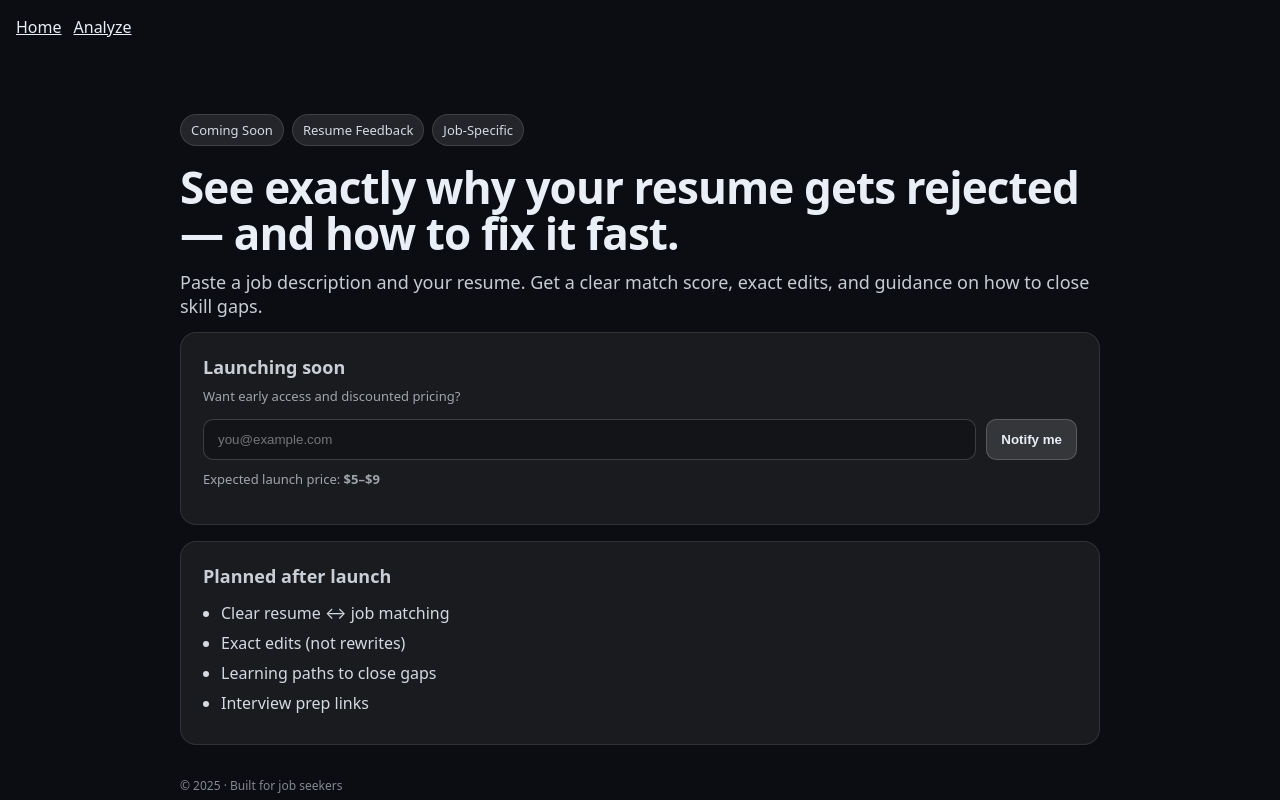
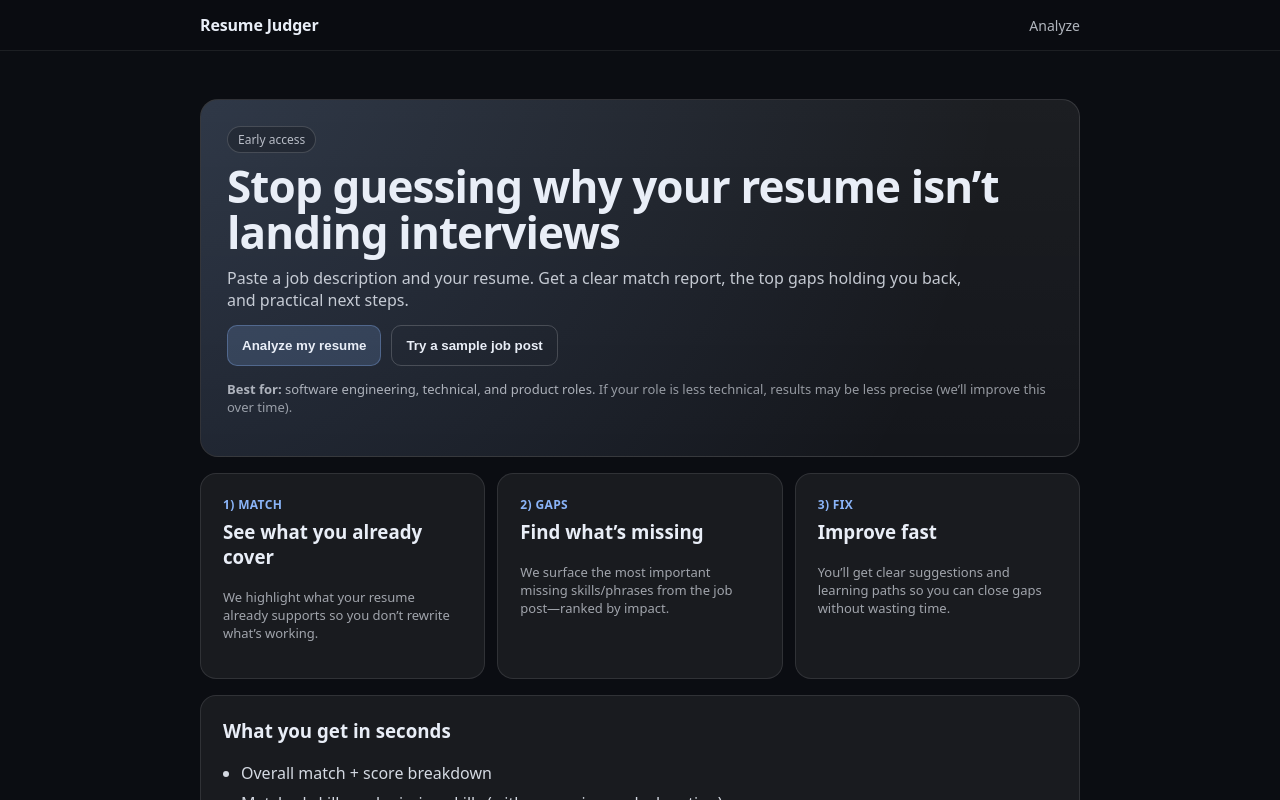
Before and after one commit to johnemorris/resume-judger-landing, a React (Vite) app: page / in a window 1280 px wide. Shown: the top 800 px of the page. Built offline with nearby package versions, Linux system fonts and the light colour scheme.

Commit message:
updated home page

```diff
--- a/src/App.tsx
+++ b/src/App.tsx
@@ -1,36 +1,18 @@
-import { Routes, Route, Link } from "react-router-dom";
+import { Routes, Route } from "react-router-dom";
+import Layout from "./components/Layout";
+import Home from "./pages/Home";
 import Analyze from "./pages/Analyze";
 import Report from "./pages/Report";
-import { useState } from "react";
 
-/**
- * Root App
- */
 export default function App() {
   return (
-    <>
-      <Nav />
-
+    <Layout>
       <Routes>
-        <Route path="/" element={<Landing />} />
+        <Route path="/" element={<Home />} />
         <Route path="/analyze" element={<Analyze />} />
         <Route path="/report" element={<Report />} />
       </Routes>
-    </>
-  );
-}
-
-/**
- * Simple top nav (temporary)
- */
-function Nav() {
-  return (
-    <nav style={{ padding: 16 }}>
-      <Link to="/" style={{ marginRight: 12 }}>
-        Home
-      </Link>
-      <Link to="/analyze">Analyze</Link>
-    </nav>
+    </Layout>
   );
 }
 
--- /dev/null
+++ b/src/components/Layout.tsx
@@ -0,0 +1,10 @@
+import Nav from "./Nav";
+
+export default function Layout({ children }: { children: React.ReactNode }) {
+  return (
+    <>
+      <Nav />
+      {children}
+    </>
+  );
+}
--- /dev/null
+++ b/src/components/Nav.tsx
@@ -0,0 +1,31 @@
+import { Link } from "react-router-dom";
+
+const STORAGE_KEY = "rj_last_input_v1";
+
+export default function Nav() {
+  const hasReportData = (() => {
+    try {
+      const raw = localStorage.getItem(STORAGE_KEY);
+      if (!raw) return false;
+      const parsed = JSON.parse(raw);
+      return Boolean(parsed?.jd && parsed?.resume);
+    } catch {
+      return false;
+    }
+  })();
+
+  return (
+    <header className="nav">
+      <div className="navInner">
+        <Link to="/" className="brand">
+          Resume Judger
+        </Link>
+
+        <nav className="navLinks">
+          <Link to="/analyze">Analyze</Link>
+          {hasReportData && <Link to="/report">Report</Link>}
+        </nav>
+      </div>
+    </header>
+  );
+}
--- a/src/index.css
+++ b/src/index.css
@@ -1,67 +1,209 @@
 :root {
   font-family: system-ui, -apple-system, Segoe UI, Roboto, Arial, sans-serif;
+
+  /* Optional accent you can reuse in small places */
+  --accent: #8ab4f8;
 }
+
+* {
+  box-sizing: border-box;
+}
+
 body {
   margin: 0;
   background: #0b0d12;
   color: #e9eef7;
 }
+
 a {
   color: inherit;
 }
+
+/* ---------- Layout ---------- */
 .container {
   max-width: 920px;
   margin: 0 auto;
   padding: 48px 20px;
 }
+
+/* Adds breathing room between large sections when you want it */
+.section {
+  margin-top: 26px;
+}
+
+/* ---------- Card ---------- */
 .card {
   background: rgba(255, 255, 255, 0.06);
   border: 1px solid rgba(255, 255, 255, 0.1);
   border-radius: 16px;
   padding: 22px;
+
+  /* Helps prevent flex children (like textareas) from overflowing */
+  min-width: 0;
 }
+
+/* ---------- Hero (Homepage) ---------- */
+.hero {
+  position: relative;
+  overflow: hidden;
+  padding: 26px;
+  border-radius: 18px;
+  border: 1px solid rgba(255, 255, 255, 0.12);
+
+  /* Slight separation from rest of the page */
+  background: linear-gradient(
+    180deg,
+    rgba(255, 255, 255, 0.07),
+    rgba(255, 255, 255, 0.04)
+  );
+}
+
+/* Subtle modern “glow” so it’s not plain */
+.hero::before {
+  content: "";
+  position: absolute;
+  inset: -55%;
+  background: radial-gradient(
+    circle at 18% 10%,
+    rgba(138, 180, 248, 0.22),
+    transparent 58%
+  );
+  pointer-events: none;
+}
+
+.heroBadge,
+.heroTitle,
+.heroSubtitle,
+.heroCtas,
+.heroNote {
+  position: relative;
+  z-index: 1;
+}
+
+.heroBadge {
+  display: inline-block;
+  font-size: 12px;
+  padding: 4px 10px;
+  border-radius: 999px;
+  border: 1px solid rgba(255, 255, 255, 0.16);
+  background: rgba(0, 0, 0, 0.2);
+  color: rgba(233, 238, 247, 0.75);
+  margin-bottom: 10px;
+}
+
+.heroTitle {
+  margin: 0 0 12px;
+}
+
+.heroSubtitle {
+  margin: 0 0 14px;
+  color: rgba(233, 238, 247, 0.82);
+  font-size: 16px;
+  max-width: 760px;
+}
+
+.heroCtas {
+  display: flex;
+  flex-wrap: wrap;
+  gap: 10px;
+  margin-top: 6px;
+}
+
+.heroNote {
+  margin-top: 14px;
+  font-size: 13px;
+  color: rgba(233, 238, 247, 0.7);
+}
+
+/* Softer “steps” so it doesn’t feel like stacked heavy cards */
+.stepCard {
+  background: rgba(255, 255, 255, 0.04);
+  border: 1px solid rgba(255, 255, 255, 0.08);
+  border-radius: 16px;
+  padding: 18px;
+  min-width: 0;
+}
+
+.kicker {
+  font-size: 12px;
+  font-weight: 800;
+  letter-spacing: 0.03em;
+  text-transform: uppercase;
+  color: var(--accent);
+  margin-bottom: 6px;
+}
+
+/* ---------- Typography ---------- */
 h1 {
   font-size: 44px;
   line-height: 1.05;
   margin: 0 0 14px;
   letter-spacing: -0.02em;
 }
+
 p {
   margin: 0 0 14px;
   color: rgba(233, 238, 247, 0.85);
   font-size: 18px;
 }
+
+/* smaller helper text */
 .small {
   font-size: 13px;
   color: rgba(233, 238, 247, 0.65);
 }
+
+.muted {
+  color: rgba(233, 238, 247, 0.6);
+}
+
+/* ---------- Grids ---------- */
 .grid {
   display: grid;
   gap: 16px;
   grid-template-columns: 1.3fr 1fr;
 }
+
+.grid3 {
+  display: grid;
+  gap: 12px;
+  grid-template-columns: repeat(3, minmax(0, 1fr));
+  margin-top: 16px;
+}
+
 @media (max-width: 860px) {
   .grid {
     grid-template-columns: 1fr;
   }
+
+  .grid3 {
+    grid-template-columns: 1fr;
+  }
+
   h1 {
     font-size: 36px;
   }
 }
+
+/* ---------- Lists ---------- */
 ul {
   margin: 14px 0 0;
   padding: 0 0 0 18px;
 }
+
 li {
   margin: 8px 0;
   color: rgba(233, 238, 247, 0.9);
 }
+
+/* ---------- Badges ---------- */
 .badgeRow {
   display: flex;
   flex-wrap: wrap;
   gap: 8px;
   margin: 12px 0 18px;
 }
+
 .badge {
   background: rgba(255, 255, 255, 0.1);
   border: 1px solid rgba(255, 255, 255, 0.12);
@@ -70,11 +212,14 @@ li {
   font-size: 13px;
   color: rgba(233, 238, 247, 0.9);
 }
+
+/* ---------- Forms ---------- */
 .formRow {
   display: flex;
   gap: 10px;
   margin-top: 12px;
 }
+
 input[type="email"] {
   flex: 1;
   padding: 12px 14px;
@@ -83,7 +228,15 @@ input[type="email"] {
   background: rgba(0, 0, 0, 0.25);
   color: #e9eef7;
   outline: none;
+  min-width: 0; /* prevents overflow in flex rows */
 }
+
+input[type="email"]:focus {
+  border-color: rgba(138, 180, 248, 0.5);
+  box-shadow: 0 0 0 4px rgba(138, 180, 248, 0.12);
+}
+
+/* ---------- Buttons ---------- */
 button {
   padding: 12px 14px;
   border-radius: 10px;
@@ -91,11 +244,41 @@ button {
   background: rgba(255, 255, 255, 0.12);
   color: #e9eef7;
   cursor: pointer;
-  font-weight: 600;
+  font-weight: 700;
+  transition: transform 0.05s ease, background 0.15s ease,
+    border-color 0.15s ease;
 }
+
 button:hover {
   background: rgba(255, 255, 255, 0.18);
+  border-color: rgba(255, 255, 255, 0.22);
 }
+
+button:active {
+  transform: translateY(1px);
+}
+
+button:disabled {
+  opacity: 0.55;
+  cursor: not-allowed;
+}
+
+/* Optional button variants */
+button.primary {
+  background: rgba(138, 180, 248, 0.18);
+  border-color: rgba(138, 180, 248, 0.32);
+}
+
+button.primary:hover {
+  background: rgba(138, 180, 248, 0.24);
+  border-color: rgba(138, 180, 248, 0.38);
+}
+
+button.secondary {
+  background: transparent;
+}
+
+/* ---------- Mock box ---------- */
 .mock {
   height: 240px;
   border-radius: 14px;
@@ -105,19 +288,24 @@ button:hover {
   color: rgba(233, 238, 247, 0.7);
   background: rgba(0, 0, 0, 0.18);
 }
+
+/* ---------- Footer / Divider ---------- */
 footer {
   margin-top: 34px;
   color: rgba(233, 238, 247, 0.55);
   font-size: 12px;
 }
+
 hr {
   border: none;
   border-top: 1px solid rgba(255, 255, 255, 0.1);
   margin: 18px 0;
 }
 
+/* ---------- Textareas (overflow fix + nicer focus) ---------- */
 textarea {
   width: 100%;
+  max-width: 100%;
   padding: 12px 14px;
   border-radius: 10px;
   border: 1px solid rgba(255, 255, 255, 0.18);
@@ -125,4 +313,56 @@ textarea {
   color: #e9eef7;
   outline: none;
   resize: vertical;
+
+  min-width: 0; /* key overflow fix in flex/grid contexts */
+  overflow-wrap: anywhere;
+  word-break: break-word;
 }
+
+textarea:focus {
+  border-color: rgba(138, 180, 248, 0.5);
+  box-shadow: 0 0 0 4px rgba(138, 180, 248, 0.12);
+}
+
+/* ---------- Nav ---------- */
+.nav {
+  position: sticky;
+  top: 0;
+  z-index: 20;
+  backdrop-filter: blur(10px);
+  background: rgba(11, 13, 18, 0.7);
+  border-bottom: 1px solid rgba(255, 255, 255, 0.08);
+}
+
+.navInner {
+  max-width: 920px;
+  margin: 0 auto;
+  padding: 14px 20px;
+  display: flex;
+  align-items: center;
+  justify-content: space-between;
+}
+
+.brand {
+  font-weight: 800;
+  letter-spacing: -0.01em;
+  text-decoration: none;
+}
+
+.navLinks {
+  display: flex;
+  align-items: center;
+  gap: 16px; /* 👈 this is the main fix */
+}
+
+.navLinks a {
+  text-decoration: none;
+  font-size: 14px;
+  font-weight: 500;
+  opacity: 0.75;
+  transition: opacity 0.15s ease;
+}
+
+.navLinks a:hover {
+  opacity: 1;
+}
--- /dev/null
+++ b/src/pages/Home.tsx
@@ -0,0 +1,101 @@
+import { useNavigate } from "react-router-dom";
+
+export default function Home() {
+  const navigate = useNavigate();
+
+  return (
+    <div className="container">
+      <div className="hero">
+        <div className="heroBadge">Early access</div>
+
+        <h1 className="heroTitle">
+          Stop guessing why your resume isn’t landing interviews
+        </h1>
+
+        <p className="heroSubtitle">
+          Paste a job description and your resume. Get a clear match report, the
+          top gaps holding you back, and practical next steps.
+        </p>
+
+        <div className="heroCtas">
+          <button className="primary" onClick={() => navigate("/analyze")}>
+            Analyze my resume
+          </button>
+
+          <button className="secondary" onClick={() => navigate("/analyze")}>
+            Try a sample job post
+          </button>
+        </div>
+
+        <p className="heroNote">
+          <strong>Best for:</strong> software engineering, technical, and
+          product roles.{" "}
+          <span className="muted">
+            If your role is less technical, results may be less precise (we’ll
+            improve this over time).
+          </span>
+        </p>
+      </div>
+
+      <div className="grid3">
+        <div className="card">
+          <div className="kicker">1) Match</div>
+          <h3 style={{ marginTop: 6 }}>See what you already cover</h3>
+          <p className="small">
+            We highlight what your resume already supports so you don’t rewrite
+            what’s working.
+          </p>
+        </div>
+
+        <div className="card">
+          <div className="kicker">2) Gaps</div>
+          <h3 style={{ marginTop: 6 }}>Find what’s missing</h3>
+          <p className="small">
+            We surface the most important missing skills/phrases from the job
+            post—ranked by impact.
+          </p>
+        </div>
+
+        <div className="card">
+          <div className="kicker">3) Fix</div>
+          <h3 style={{ marginTop: 6 }}>Improve fast</h3>
+          <p className="small">
+            You’ll get clear suggestions and learning paths so you can close
+            gaps without wasting time.
+          </p>
+        </div>
+      </div>
+
+      <div className="card" style={{ marginTop: 16 }}>
+        <h3 style={{ marginTop: 0 }}>What you get in seconds</h3>
+        <ul className="list">
+          <li>Overall match + score breakdown</li>
+          <li>
+            Matched skills and missing skills (with a premium unlock option)
+          </li>
+          <li>High-impact edits you can apply immediately</li>
+          <li>Learning paths for the biggest gaps</li>
+        </ul>
+
+        <div
+          style={{ marginTop: 14, display: "flex", gap: 10, flexWrap: "wrap" }}
+        >
+          <button className="primary" onClick={() => navigate("/analyze")}>
+            Start analyzing
+          </button>
+          <button className="secondary" onClick={() => navigate("/analyze")}>
+            I’m just browsing
+          </button>
+        </div>
+
+        <p className="small muted" style={{ marginTop: 10 }}>
+          No account required. We keep it simple while we validate demand.
+        </p>
+      </div>
+
+      <div className="footerNote">
+        Built by a senior engineer. Feedback welcome.
+      </div>
+    </div>
+  );
+}
```
